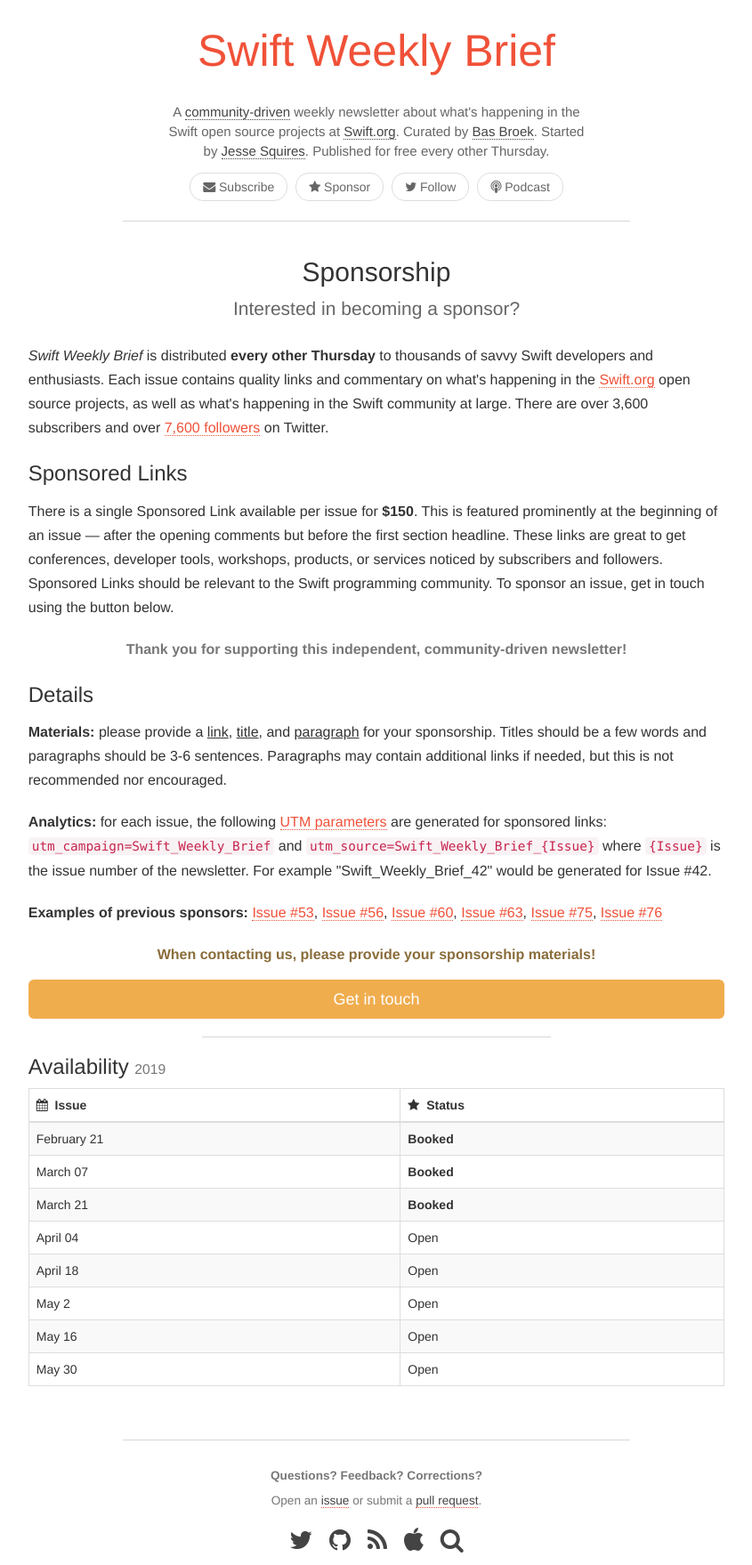
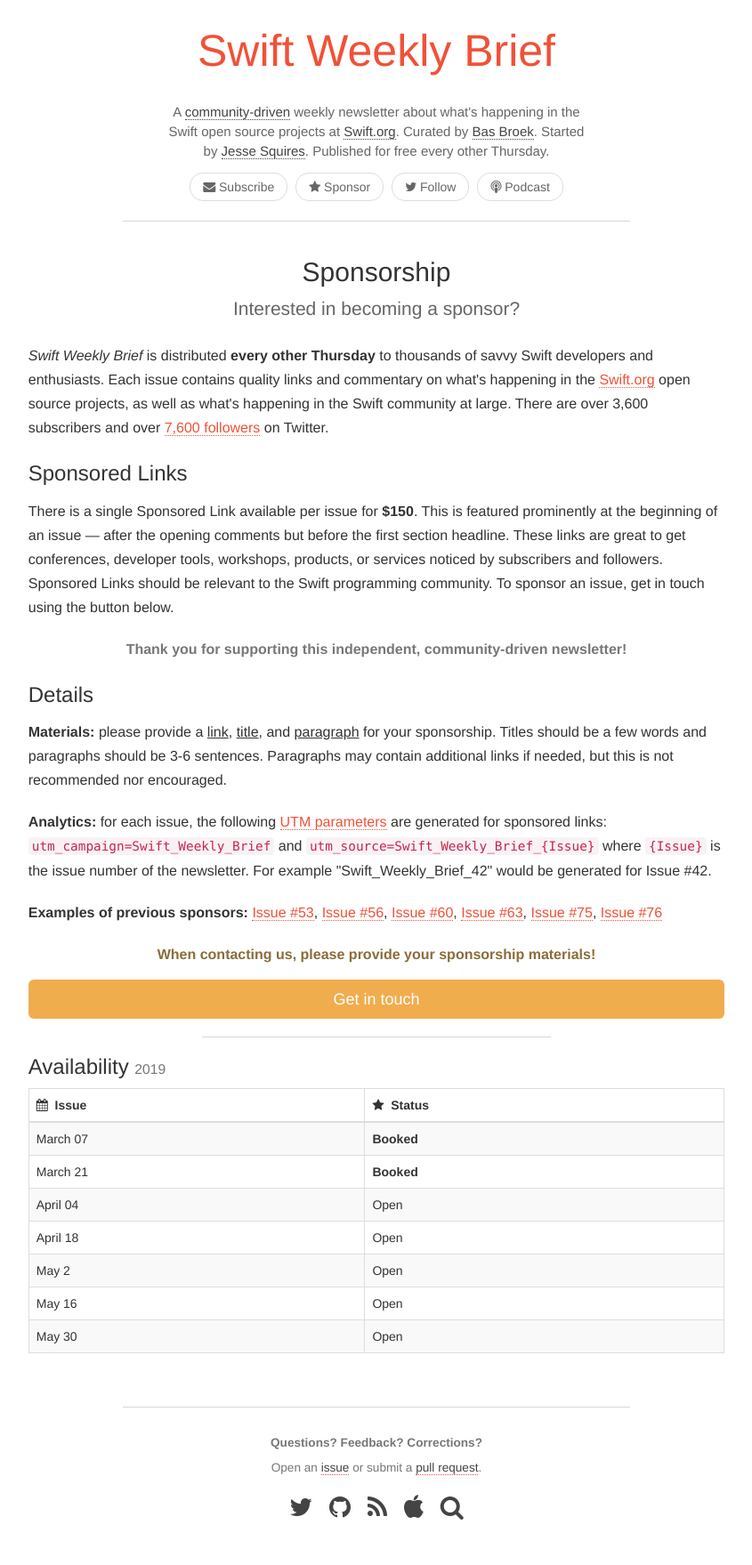
Before and after one commit to SwiftWeekly/swiftweekly.github.io, a Jekyll site: the page built from sponsorship.md, in a window 1280 px wide. Shown: the whole page at 89% size, without its empty margins (217-1062 px from the left). Built offline with Jekyll 4.4.1, drawn with Linux system fonts in a browser that asks for light colours; after the commit the page ends 1722 px from its top, so only the background shows below that.

Commit message:
Update sponsorship.md

```diff
--- a/sponsorship.md
+++ b/sponsorship.md
@@ -60,7 +60,6 @@
 <div class="table-responsive" markdown="1">
 | <i class="fa fa-calendar" aria-hidden="true"></i>&nbsp; Issue | <i class="fa fa-star" aria-hidden="true"></i>&nbsp; Status |
 |:-|:-|
-| February 21 | **Booked** |
 | March 07    | **Booked** |
 | March 21    | **Booked** |
 | April 04    | Open |
```
